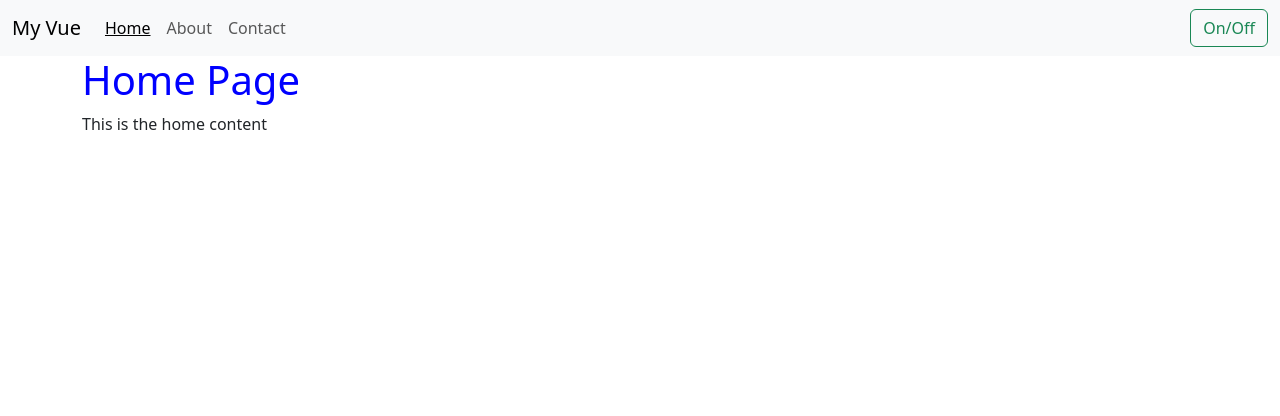
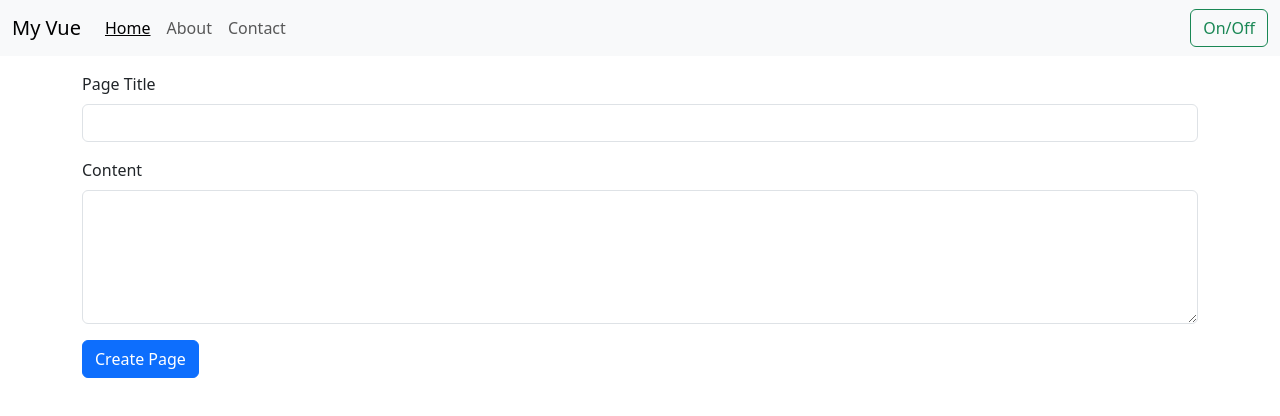
Before and after one commit to cgordula/vuejs, a Vue app in the folder vue-start-spa/: page / in a window 1280 px wide. Shown: the top 416 px of the page. Built offline with nearby package versions, Linux system fonts and the light colour scheme.

Commit message:
form, input, v-model vs. :value and @input directives

```diff
--- a/vue-start-spa/src/App.vue
+++ b/vue-start-spa/src/App.vue
@@ -11,17 +11,23 @@
 
   <!-- v-if does not output element at all if it is false and it is simple approach when using props-->
   <!-- <page-viewer v-if="pages.length > 0" :page="pages[activePage]"> </page-viewer> -->
-  <page-viewer :page="pages[activePage]"> </page-viewer>
+
+  <!-- <page-viewer :page="pages[activePage]"> </page-viewer> -->
+
+  <create-page :page-created="pageCreated"> </create-page>
 </template>
 
 <script>
+/* eslint-disable */
 import NavigationBar from './components/NavigationBar.vue';
 import PageViewer from './components/PageViewer.vue';
+import CreatePage from './components/CreatePage.vue';
 
 export default {
   components: {
     NavigationBar,
     PageViewer,
+    CreatePage,
   },
   created() {
     this.getPages();
@@ -39,6 +45,9 @@ export default {
 
       this.pages = data;
     },
+    pageCreated(pageObj) {
+      console.log(pageObj);
+    },
   },
 };
 </script>
--- /dev/null
+++ b/vue-start-spa/src/components/CreatePage.vue
@@ -0,0 +1,46 @@
+<template>
+  <div class="container mt-3 mb-3">
+    <form action="">
+      <div class="mb-3">
+        <label for="" class="form-label">Page Title</label>
+        <!-- <input
+          type="text"
+          class="form-control"
+          :value="pageTitle"
+
+          @input="(e) => (pageTitle = e.target.value)"
+        /> -->
+        <input type="text" class="form-control" v-model="pageTitle" />
+      </div>
+      <div class="mb-3">
+        <label for="" class="form-label">Content</label>
+        <textarea
+          type="text"
+          rows="5"
+          class="form-control"
+          v-model="content"
+        ></textarea>
+      </div>
+      <div class="mb-3">
+        <button
+          class="btn btn-primary"
+          @click.prevent="pageCreated({ pageTitle, content })"
+        >
+          Create Page
+        </button>
+      </div>
+    </form>
+  </div>
+</template>
+
+<script>
+export default {
+  props: ['pageCreated'],
+  data() {
+    return {
+      pageTitle: '',
+      content: '',
+    };
+  },
+};
+</script>
```
